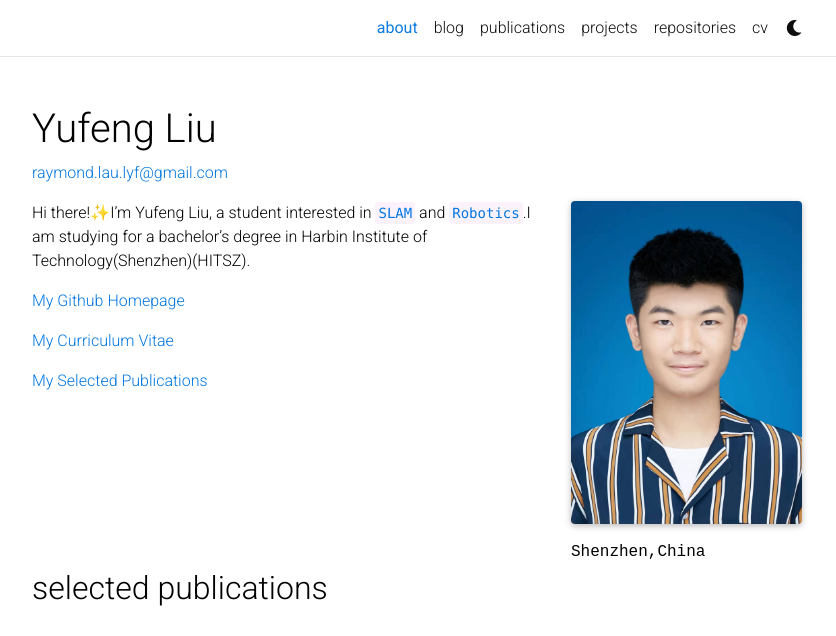
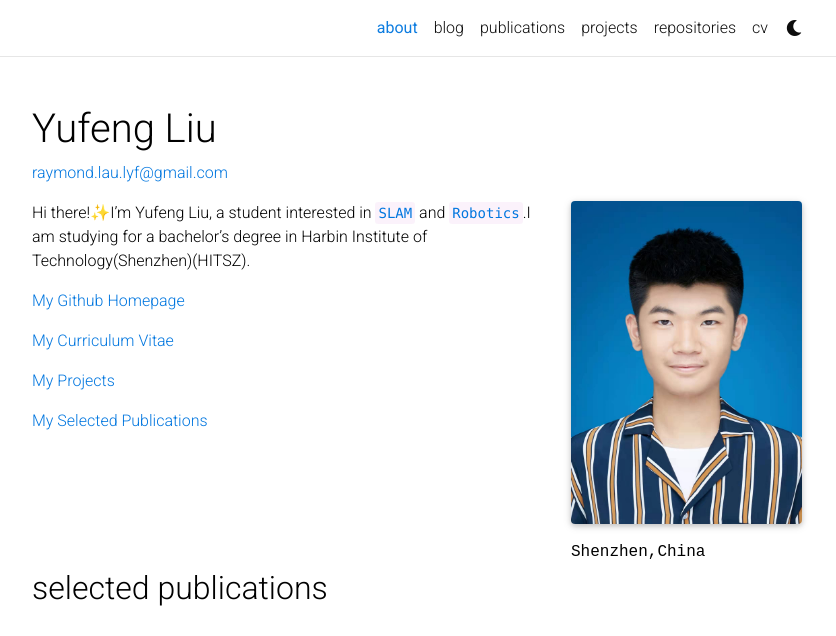
Before and after one commit to raymond-lau-lyf/raymond-lau-lyf.github.io, a Jekyll site: the page built from _pages/about.md, in a window 1280 px wide and 925 px high, cut to the strip 0-636 px from the top of the window. Shown: the whole strip, without its empty margins (223-1059 px from the left). Built offline with Jekyll 4.4.1, drawn with Linux system fonts in a browser that asks for light colours; full-size pictures stand in for the smaller copies a plugin makes; emoji names are drawn with the system emoji font; comment, search, counter and statistics services are not loaded; a style sheet for code colours, icons or effects is not loaded.

Commit message:
add Projects

```diff
--- a/_pages/about.md
+++ b/_pages/about.md
@@ -23,4 +23,6 @@ Hi there!:sparkles:I'm Yufeng Liu, a student interested in `SLAM` and `Robotics`
 
 [My Curriculum Vitae](https://raymond-lau-lyf.github.io/cv/)
 
+[My Projects](https://raymond-lau-lyf.github.io/projects/)
+
 [My Selected Publications](https://raymond-lau-lyf.github.io/publications/)
```
